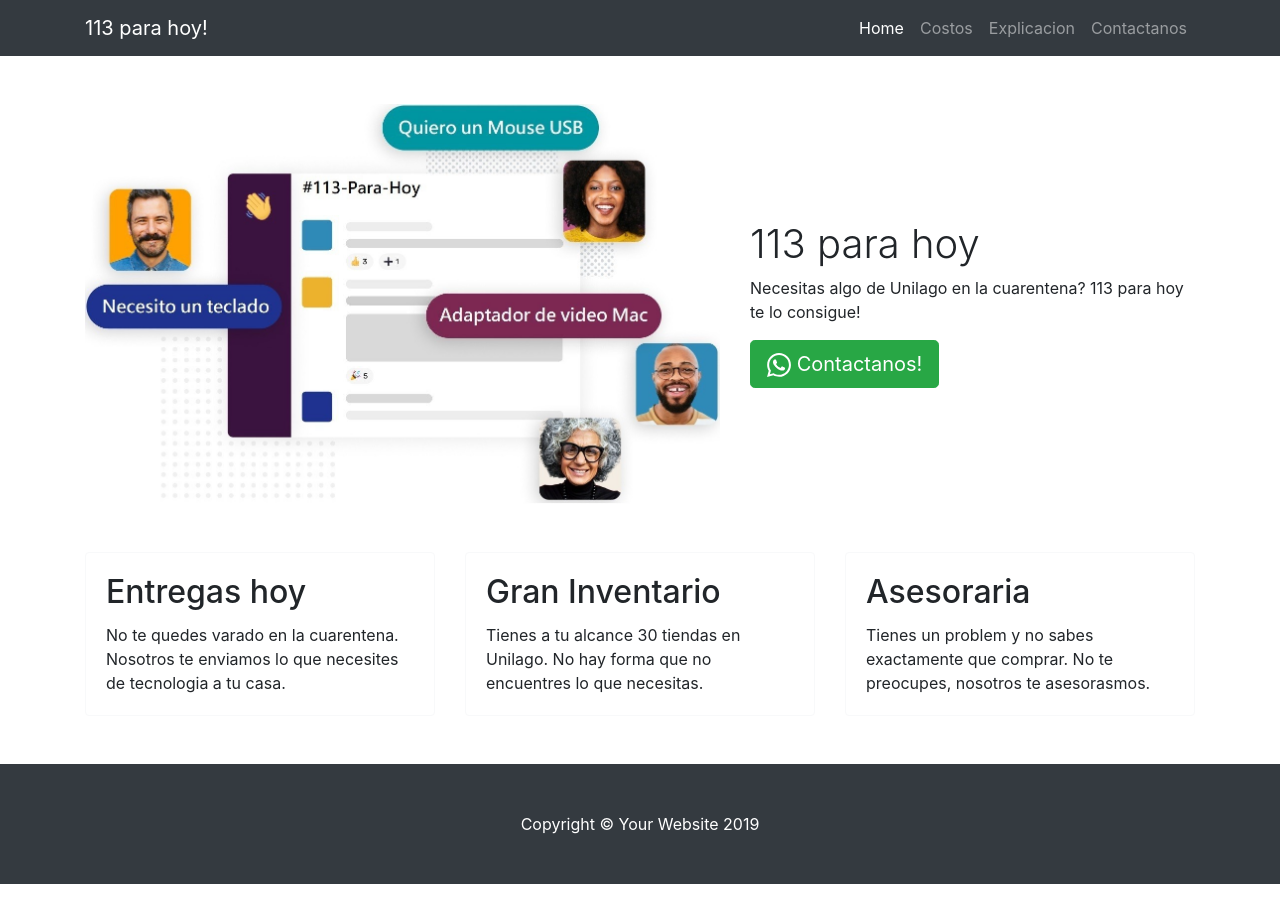
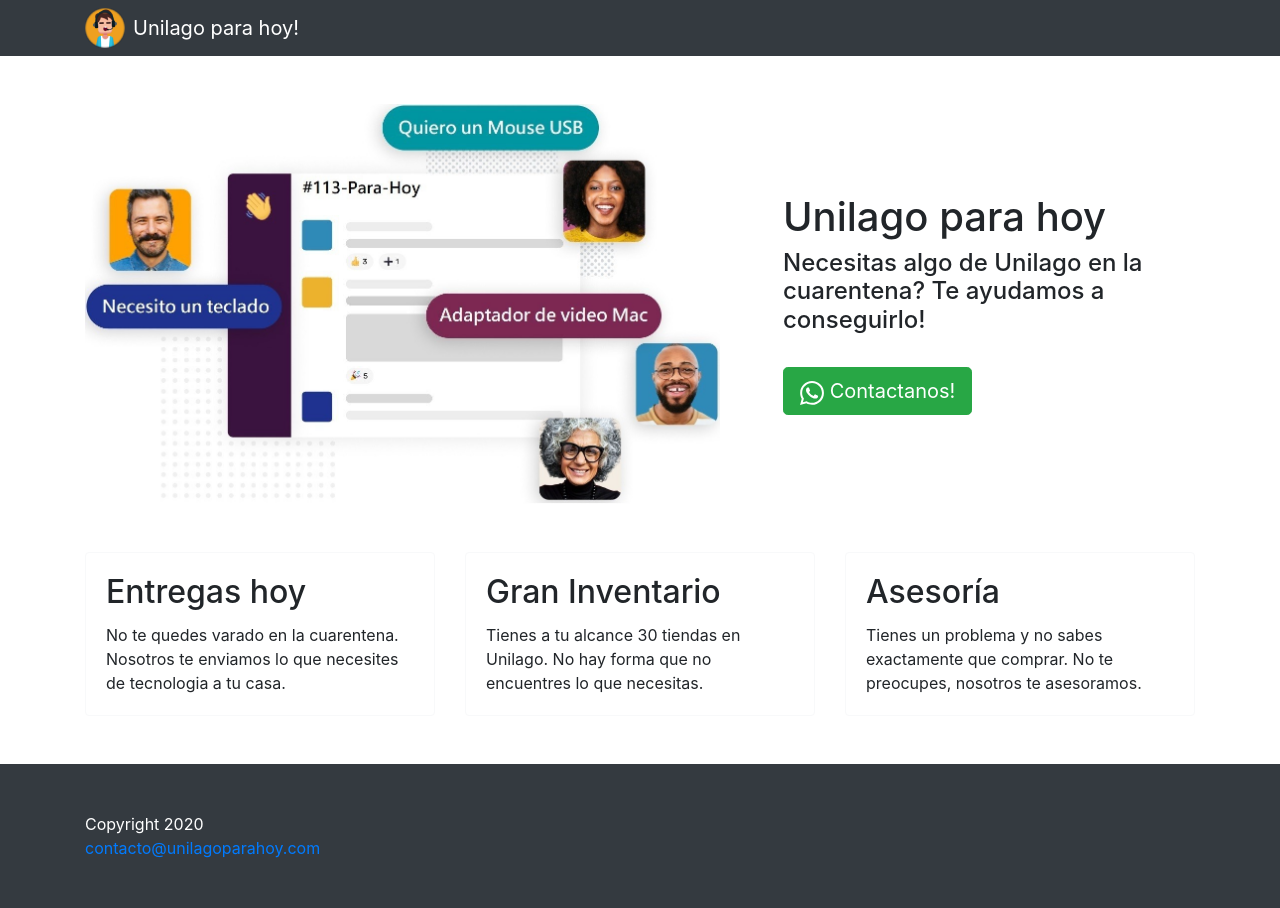
Before and after one commit to serpiente/113, a website: page index.html in a window 1280 px wide. Before the commit the page ends 884 px from the top, so only its background shows below. Drawn offline with nearby package versions, Linux system fonts and the light colour scheme.

Commit message:
113xUnilago +logo

```diff
--- a/index.html
+++ b/index.html
@@ -2,13 +2,22 @@
 <html lang="en">
 
 <head>
+  <!-- Global site tag (gtag.js) - Google Analytics -->
+  <script async src="https://www.googletagmanager.com/gtag/js?id=UA-162846902-1"></script>
+  <script>
+    window.dataLayer = window.dataLayer || [];
+    function gtag(){dataLayer.push(arguments);}
+    gtag('js', new Date());
+
+    gtag('config', 'UA-162846902-1');
+  </script>
 
   <meta charset="utf-8">
   <meta name="viewport" content="width=device-width, initial-scale=1, shrink-to-fit=no">
   <meta name="description" content="">
   <meta name="author" content="">
 
-  <title>113 para hoy!</title>
+  <title>Unilago para hoy!</title>
 
   <!-- Bootstrap core CSS -->
   <link rel="stylesheet" href="https://stackpath.bootstrapcdn.com/bootstrap/4.4.1/css/bootstrap.min.css" integrity="sha384-Vkoo8x4CGsO3+Hhxv8T/Q5PaXtkKtu6ug5TOeNV6gBiFeWPGFN9MuhOf23Q9Ifjh" crossorigin="anonymous">
@@ -21,6 +30,9 @@
 
 <script>
   function whatsapp(){
+
+    gtag('event', 'generate_lead');
+
     if( /Android|webOS|iPhone|iPad|iPod|BlackBerry|IEMobile|Opera Mini/i.test(navigator.userAgent) ) {
       window.location.replace("whatsapp://send?phone=573052666422");
     }
@@ -34,25 +46,26 @@
 <!-- Navigation -->
 <nav class="navbar navbar-expand-lg navbar-dark bg-dark fixed-top">
   <div class="container">
-    <a class="navbar-brand" href="#">113 para hoy!</a>
+    <img src="assets/logo.png" alt="" style="max-height: 40px" class="pr-2">
+    <a class="navbar-brand" href="#">Unilago para hoy!</a>
     <button class="navbar-toggler" type="button" data-toggle="collapse" data-target="#navbarResponsive" aria-controls="navbarResponsive" aria-expanded="false" aria-label="Toggle navigation">
       <span class="navbar-toggler-icon"></span>
     </button>
     <div class="collapse navbar-collapse" id="navbarResponsive">
       <ul class="navbar-nav ml-auto">
         <li class="nav-item active">
-          <a class="nav-link" href="#">Home
+          <a class="nav-link" href="#">
             <span class="sr-only">(current)</span>
           </a>
         </li>
         <li class="nav-item">
-          <a class="nav-link" href="#">Costos</a>
+          <a class="nav-link" href="#"></a>
         </li>
         <li class="nav-item">
-          <a class="nav-link" href="#">Explicacion</a>
+          <a class="nav-link" href="#"></a>
         </li>
         <li class="nav-item">
-          <a class="nav-link" href="#">Contactanos</a>
+          <a class="nav-link" href="#"></a>
         </li>
       </ul>
     </div>
@@ -68,10 +81,10 @@
       <img class="img-fluid rounded mb-4 mb-lg-0" src="assets/hero.jpg" alt="">
     </div>
     <!-- /.col-lg-8 -->
-    <div class="col-lg-5">
-      <h1 class="font-weight-light">113 para hoy</h1>
-      <p>Necesitas algo de Unilago en la cuarentena? 113 para hoy te lo consigue!</p>
-      <a class="btn btn-success  btn-lg text-white" onclick="whatsapp()">
+    <div class="col-lg-5 p-lg-5">
+      <h1 >Unilago para hoy</h1>
+      <h4>Necesitas algo de Unilago en la cuarentena? Te ayudamos a conseguirlo!</h4>
+      <a class="btn btn-success  btn-lg text-white mt-lg-4" onclick="whatsapp()">
         <svg xmlns="http://www.w3.org/2000/svg" width="24" height="24" viewBox="0 0 24 24" fill="white">
           <path d="M.057 24l1.687-6.163c-1.041-1.804-1.588-3.849-1.587-5.946.003-6.556 5.338-11.891 11.893-11.891 3.181.001 6.167 1.24 8.413 3.488 2.245 2.248 3.481 5.236 3.48 8.414-.003 6.557-5.338 11.892-11.893 11.892-1.99-.001-3.951-.5-5.688-1.448l-6.305 1.654zm6.597-3.807c1.676.995 3.276 1.591 5.392 1.592 5.448 0 9.886-4.434 9.889-9.885.002-5.462-4.415-9.89-9.881-9.892-5.452 0-9.887 4.434-9.889 9.884-.001 2.225.651 3.891 1.746 5.634l-.999 3.648 3.742-.981zm11.387-5.464c-.074-.124-.272-.198-.57-.347-.297-.149-1.758-.868-2.031-.967-.272-.099-.47-.149-.669.149-.198.297-.768.967-.941 1.165-.173.198-.347.223-.644.074-.297-.149-1.255-.462-2.39-1.475-.883-.788-1.48-1.761-1.653-2.059-.173-.297-.018-.458.13-.606.134-.133.297-.347.446-.521.151-.172.2-.296.3-.495.099-.198.05-.372-.025-.521-.075-.148-.669-1.611-.916-2.206-.242-.579-.487-.501-.669-.51l-.57-.01c-.198 0-.52.074-.792.372s-1.04 1.016-1.04 2.479 1.065 2.876 1.213 3.074c.149.198 2.095 3.2 5.076 4.487.709.306 1.263.489 1.694.626.712.226 1.36.194 1.872.118.571-.085 1.758-.719 2.006-1.413.248-.695.248-1.29.173-1.414z"/>
         </svg>
@@ -105,8 +118,8 @@
     <div class="col-md-4 mb-5">
       <div class="card h-100 border-light">
         <div class="card-body">
-          <h2 class="card-title">Asesoraria</h2>
-          <p class="card-text">Tienes un problem y no sabes exactamente que comprar. No te preocupes, nosotros te asesorasmos.</p>
+          <h2 class="card-title">Asesoría</h2>
+          <p class="card-text">Tienes un problema y no sabes exactamente que comprar. No te preocupes, nosotros te asesoramos.</p>
         </div>
       </div>
     </div>
@@ -121,7 +134,9 @@
 <!-- Footer -->
 <footer class="py-5 bg-dark">
   <div class="container">
-    <p class="m-0 text-center text-white">Copyright &copy; Your Website 2019</p>
+    <span class="m-0 text-center text-white">Copyright 2020</span>
+        <br/>
+        <span class="m-0 text-center text-white">  <a href="mailto:contacto@unilagoparahoy.com">contacto@unilagoparahoy.com</a></span>
   </div>
   <!-- /.container -->
 </footer>
```
Also changed, not shown: assets/hero3.jpg (added), assets/hero4.jpg (added), assets/logo.png (added).
